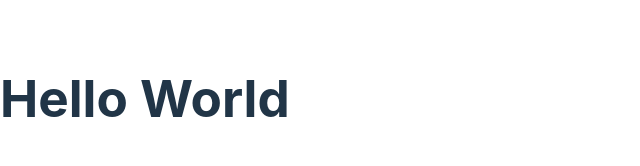
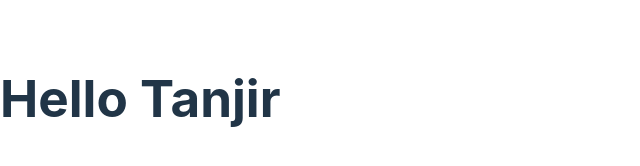
Before and after one commit to tanjirhc/react-app8, a React (Vite) app: page / in a window 1280 px wide. Shown: the part 302-468 px from the top of the page, without its empty margins (0-640 px from the left). Built offline with nearby package versions, Linux system fonts and the light colour scheme.

Commit message:
my name print

```diff
--- a/src/App.tsx
+++ b/src/App.tsx
@@ -1,6 +1,7 @@
 import Message from "./Message";
 
 function App() {
+
   return <div><Message /></div>
 }
 
--- a/src/Message.tsx
+++ b/src/Message.tsx
@@ -2,7 +2,9 @@
 
 function Message() {
   // JSX: JavaScript XML
-  return <h1>Hello World</h1>;
+  const name = 'Tanjir';
+  return <h1>Hello {name}</h1>;
+ // return <h1>Hello World</h1>;
 }
 
 export default Message;
```
